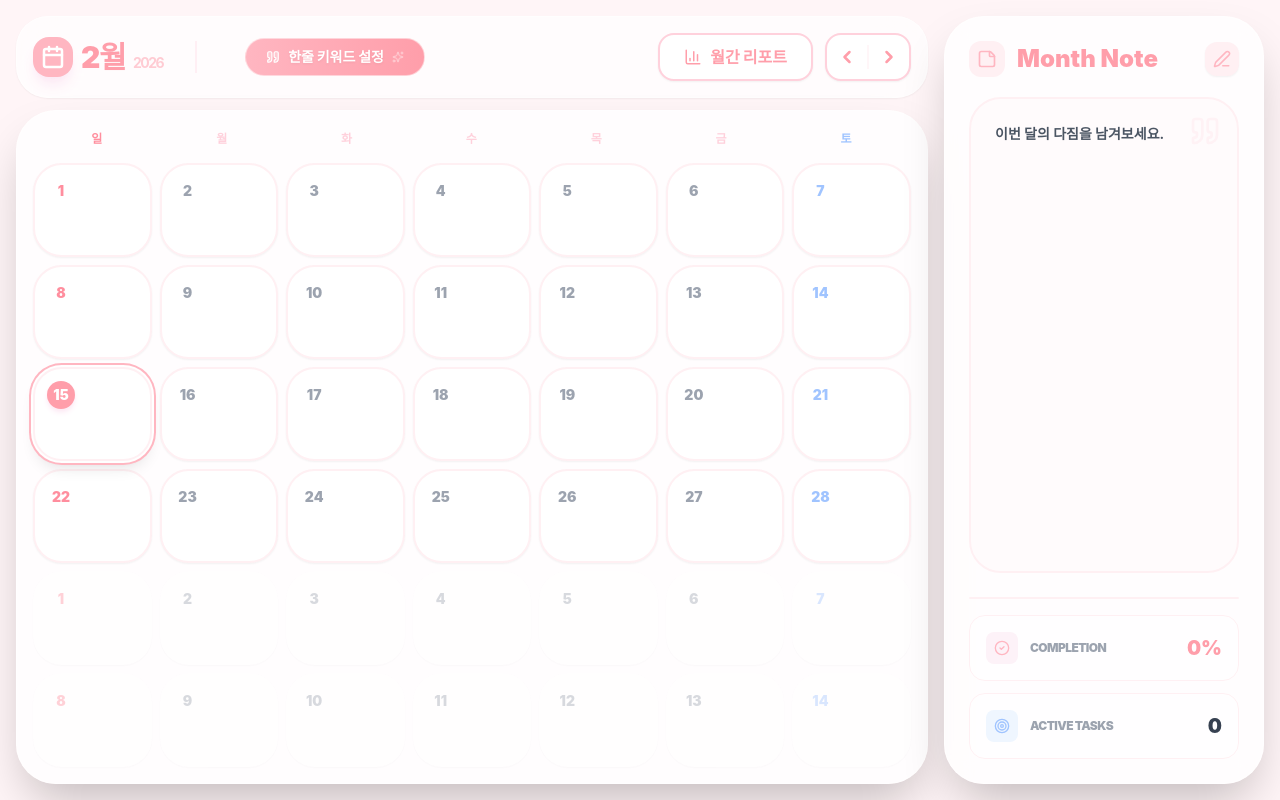
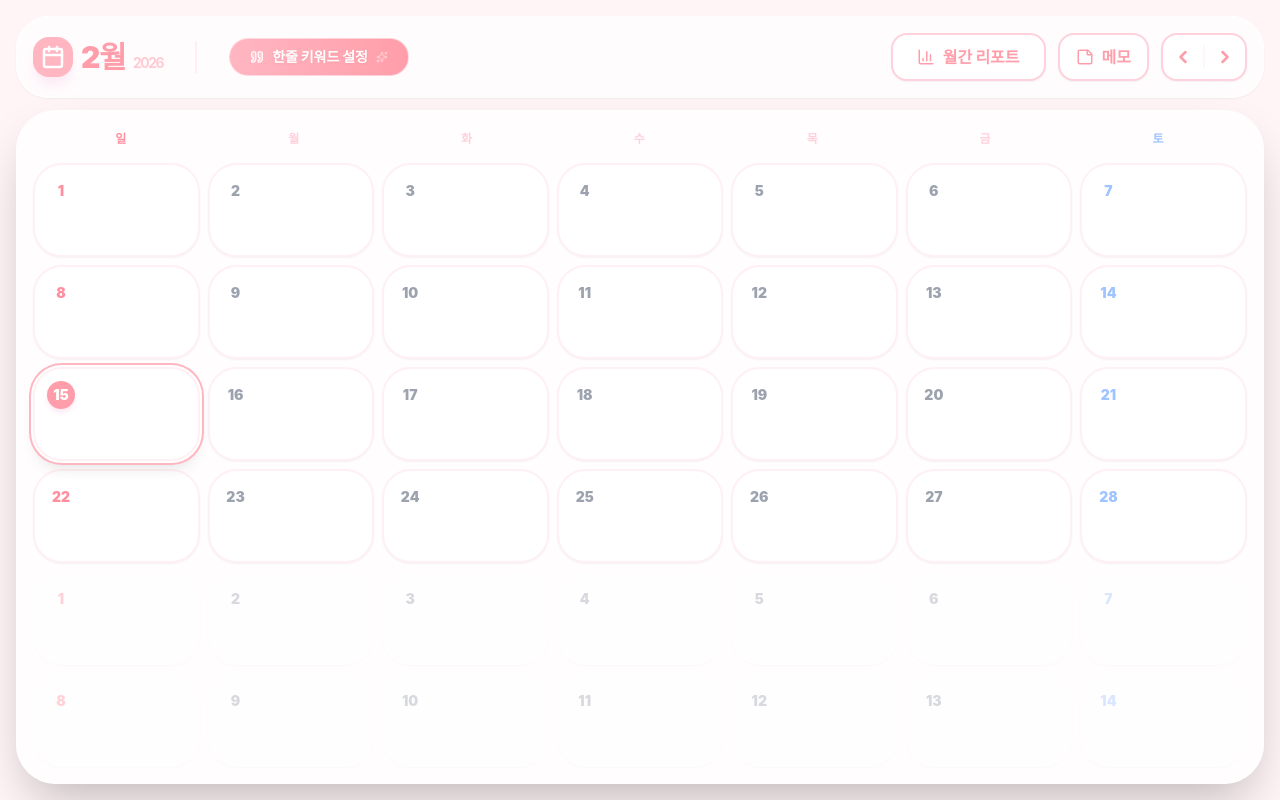
Before and after one commit to seungHoon0422/Study-Planner, a React (Vite) app: page / in a window 1280 px wide. Built offline with nearby package versions, Linux system fonts and the light colour scheme.

Commit message:
feat: redesign month note as a sliding sidebar and optimize calendar navigation

```diff
--- a/src/App.tsx
+++ b/src/App.tsx
@@ -13,7 +13,7 @@ import {
 import { ko } from 'date-fns/locale';
 import {
   ChevronLeft, ChevronRight, Plus, Calendar as CalendarIcon,
-  Sparkles, StickyNote, Target, BarChart3, Quote, CheckCircle2, Edit3, Save
+  Sparkles, StickyNote, Target, BarChart3, Quote, CheckCircle2, Edit3, Save, X
 } from 'lucide-react';
 import { usePlannerStore } from './store/usePlannerStore';
 import DayModal from './components/DayModal';
@@ -28,6 +28,7 @@ function App() {
   const [isTaskModalOpen, setIsTaskModalOpen] = useState(false);
   const [isDayModalOpen, setIsDayModalOpen] = useState(false);
   const [isMonthlyFeedbackOpen, setIsMonthlyFeedbackOpen] = useState(false);
+  const [isSideBarOpen, setIsSideBarOpen] = useState(false);
   const [toast, setToast] = useState<{ message: string; type: 'success' | 'error' } | null>(null);
   const [isScrolling, setIsScrolling] = useState(false);
 
@@ -37,7 +38,6 @@ function App() {
   const [keywordInput, setKeywordInput] = useState(currentMonthly.keyword);
   const [isEditingKeyword, setIsEditingKeyword] = useState(false);
   const [memoInput, setMemoInput] = useState(currentMonthly.memo);
-
   const [isEditingMemo, setIsEditingMemo] = useState(false);
 
   useEffect(() => {
@@ -69,14 +69,17 @@ function App() {
 
   const handleWheel = (e: React.WheelEvent) => {
     if (isScrolling || isTaskModalOpen || isDayModalOpen || isMonthlyFeedbackOpen) return;
-    if (e.deltaY > 10) {
+
+    if (Math.abs(e.deltaY) < 15) return;
+
+    if (e.deltaY > 0) {
       setIsScrolling(true);
       nextMonth();
-      setTimeout(() => setIsScrolling(false), 400);
-    } else if (e.deltaY < -10) {
+      setTimeout(() => setIsScrolling(false), 800);
+    } else {
       setIsScrolling(true);
       prevMonth();
-      setTimeout(() => setIsScrolling(false), 400);
+      setTimeout(() => setIsScrolling(false), 800);
     }
   };
 
@@ -109,8 +112,8 @@ function App() {
       style={{ fontFamily: "'Pretendard', -apple-system, system-ui, sans-serif" }}
       onWheel={handleWheel}
     >
-      <div className="max-w-[1800px] mx-auto w-full flex flex-1 min-h-0 gap-4">
-        <div className="flex-1 flex flex-col min-h-0 space-y-3">
+      <div className="max-w-[1800px] mx-auto w-full flex flex-1 min-h-0 gap-0 relative">
+        <div className="flex-1 flex flex-col min-h-0 space-y-3 transition-all duration-500">
           <div className="flex items-center justify-between bg-white/70 backdrop-blur-xl p-4 rounded-[2rem] shadow-sm border border-white/50 shrink-0">
             <div className="flex items-center gap-6">
               <div className="flex items-center gap-2">
@@ -127,7 +130,6 @@ function App() {
 
               <div className="relative group">
                 {isEditingKeyword ? (
-                  <div className="flex items-center gap-2 ml-4">
                   <input
                     type="text"
                     value={keywordInput}
@@ -138,18 +140,16 @@ function App() {
                     placeholder="이번 달의 한줄 목표"
                     autoFocus
                   />
-                  </div>
                 ) : (
                   <button
                     onClick={() => setIsEditingKeyword(true)}
-                    className="ml-4 flex items-center gap-2 text-sm bg-gradient-to-r from-[#FFB6C1] to-[#FF9EAA] px-5 py-2 rounded-full text-white font-black hover:shadow-lg hover:shadow-pink-200 transition-all border border-white/50 group"
+                    className="flex items-center gap-2 text-sm bg-gradient-to-r from-[#FFB6C1] to-[#FF9EAA] px-5 py-2 rounded-full text-white font-black hover:shadow-lg hover:shadow-pink-200 transition-all border border-white/50 group"
                   >
                     <Quote size={14} className="fill-white/30" />
                     <span className="max-w-[200px] truncate drop-shadow-sm">{currentMonthly.keyword || '한줄 키워드 설정'}</span>
                     <Sparkles size={12} className="animate-pulse opacity-50" />
                   </button>
                 )}
-
               </div>
             </div>
 
@@ -161,6 +161,17 @@ function App() {
                 <BarChart3 size={18} className="group-hover:scale-110 transition-transform" />
                 월간 리포트
               </button>
+
+              <button
+                onClick={() => setIsSideBarOpen(!isSideBarOpen)}
+                className={`flex items-center gap-2 px-4 py-2.5 rounded-2xl transition-all font-black shadow-sm active:scale-95 border-2 ${
+                  isSideBarOpen ? 'bg-[#FF9EAA] border-[#FF9EAA] text-white' : 'bg-white border-[#FFD1DC] text-[#FF9EAA]'
+                }`}
+              >
+                <StickyNote size={18} />
+                메모
+              </button>
+
               <div className="flex items-center bg-white border-2 border-[#FFD1DC] rounded-2xl overflow-hidden shadow-sm">
                 <button onClick={prevMonth} className="p-2.5 hover:bg-[#FFF5F7] transition-colors text-[#FF9EAA]">
                   <ChevronLeft size={20} strokeWidth={3} />
@@ -261,19 +272,31 @@ function App() {
           </div>
         </div>
 
-        <div className="w-80 shrink-0 flex flex-col space-y-4 animate-in slide-in-from-right duration-700">
-          <div className="bg-white/80 backdrop-blur-md p-6 rounded-[2.5rem] shadow-2xl border border-white/50 flex-1 flex flex-col group transition-all hover:shadow-pink-100">
+        <div
+          className={`absolute top-0 right-0 h-full w-80 z-50 transition-all duration-500 ease-in-out transform ${
+            isSideBarOpen ? 'translate-x-0' : 'translate-x-full pointer-events-none opacity-0'
+          }`}
+        >
+          <div className="bg-white/90 backdrop-blur-md p-6 rounded-l-[2.5rem] shadow-2xl border-l border-white/50 h-full flex flex-col group">
             <div className="flex items-center justify-between mb-5">
               <h2 className="text-2xl font-black text-[#FF9EAA] flex items-center gap-3">
                 <div className="p-2 bg-[#FFF0F3] rounded-xl"><StickyNote size={20} className="text-[#FFB6C1]" /></div>
                 Month Note
               </h2>
+              <div className="flex gap-2">
                 <button
                   onClick={isEditingMemo ? handleMemoSave : () => setIsEditingMemo(true)}
                   className="p-2 bg-[#FFF0F3] text-[#FFB6C1] rounded-xl hover:bg-[#FF9EAA] hover:text-white transition-all shadow-sm active:scale-90"
                 >
                   {isEditingMemo ? <Save size={18} /> : <Edit3 size={18} />}
                 </button>
+                <button
+                  onClick={() => setIsSideBarOpen(false)}
+                  className="p-2 bg-gray-50 text-gray-400 rounded-xl hover:bg-gray-100 transition-all"
+                >
+                  <X size={18} />
+                </button>
+              </div>
             </div>
 
             <div className="flex-1 flex flex-col relative">
@@ -291,7 +314,7 @@ function App() {
                   className="flex-1 w-full p-6 bg-[#FFFBFC] border-2 border-[#FFF0F3] rounded-[2rem] text-sm leading-relaxed text-gray-600 font-bold cursor-pointer hover:border-[#FFD1DC] transition-all relative overflow-hidden group/memo"
                 >
                   <div className="absolute top-4 right-4 text-[#FFD1DC] opacity-20"><Quote size={32} /></div>
-                  <p className="whitespace-pre-wrap">
+                  <p className="whitespace-pre-wrap text-sm">
                     {currentMonthly.memo || '이번 달의 다짐을 남겨보세요.'}
                   </p>
                   <div className="absolute inset-0 bg-[#FF9EAA]/5 opacity-0 group-hover/memo:opacity-100 transition-opacity flex items-center justify-center">
--- a/src/components/DayModal.tsx
+++ b/src/components/DayModal.tsx
@@ -110,11 +110,6 @@ const DayModal: React.FC<DayModalProps> = ({ date, onClose, onShowToast }) => {
                         <div className={`font-extrabold text-gray-800 text-base truncate ${task.isCompleted ? 'line-through opacity-50' : ''}`}>
                           {task.title}
                         </div>
-                        {task.description && (
-                          <div className="text-[11px] text-gray-500 truncate mt-0.5 font-medium">
-                            {task.description}
-                          </div>
-                        )}
                       </div>
                       <div className="flex items-center gap-2 shrink-0">
                         <button
```
Lines whose indentation alone changed are shown as unchanged.
